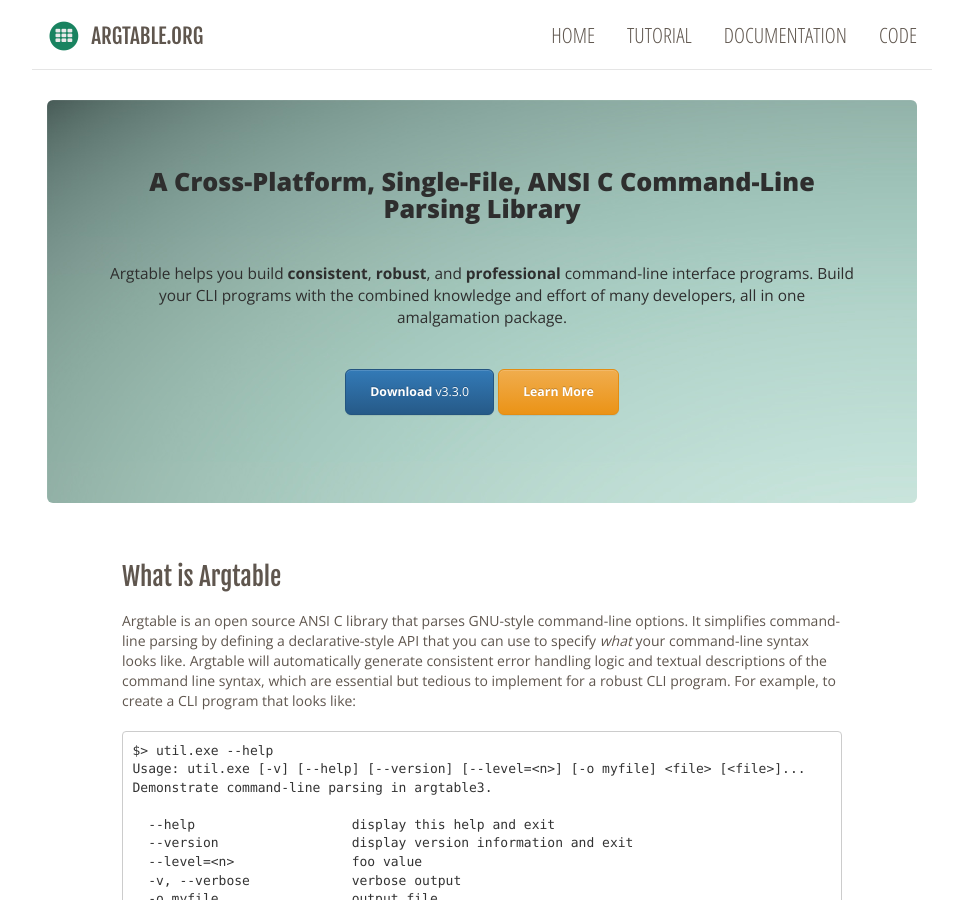
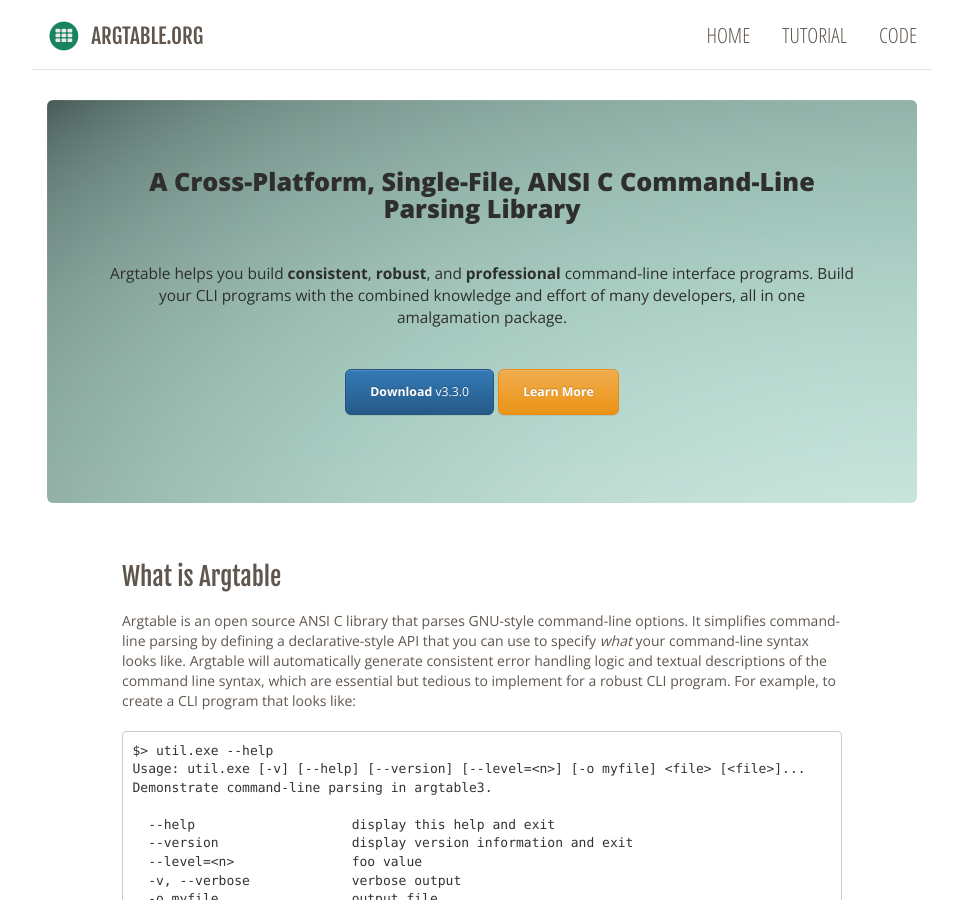
Before and after one commit to argtable/argtable.github.io, a Jekyll site: the page built from index.md, in a window 1280 px wide and 900 px high. Shown: the whole window, without its empty margins (158-1121 px from the left). Built offline with Jekyll 4.4.1, drawn with Linux system fonts in a browser that asks for light colours; nearby versions of some CDN libraries.

Commit message:
chore: hide docs until fix style issues

```diff
--- a/_includes/header.html
+++ b/_includes/header.html
@@ -41,7 +41,7 @@
         <ul class="nav nav-pills pull-right">
             <li><a href="/">HOME</a></li>
             <li><a href="/tutorial">TUTORIAL</a></li>
-            <li><a href="/docs">DOCUMENTATION</a></li>
+            <!-- <li><a href="/docs">DOCUMENTATION</a></li> -->
             <li><a href="https://github.com/argtable/argtable3">CODE</a></li>
         </ul>
     </div>
```
